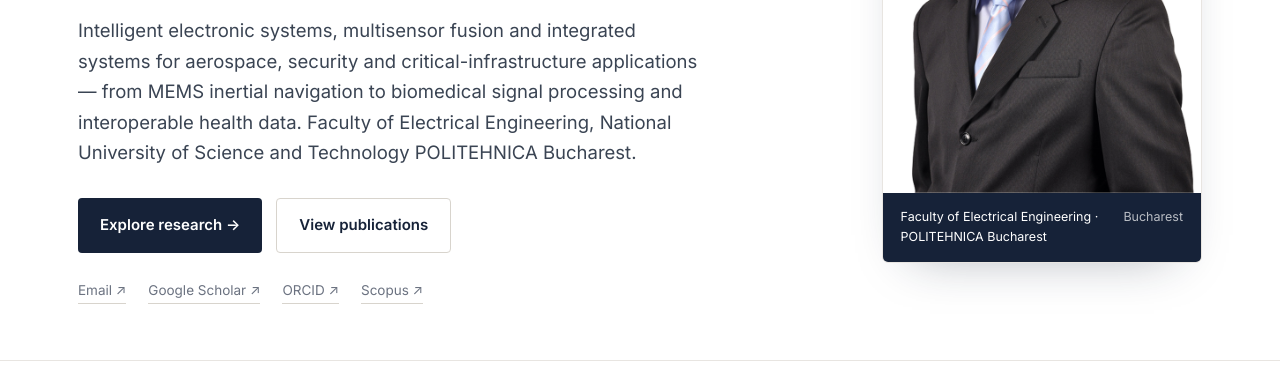
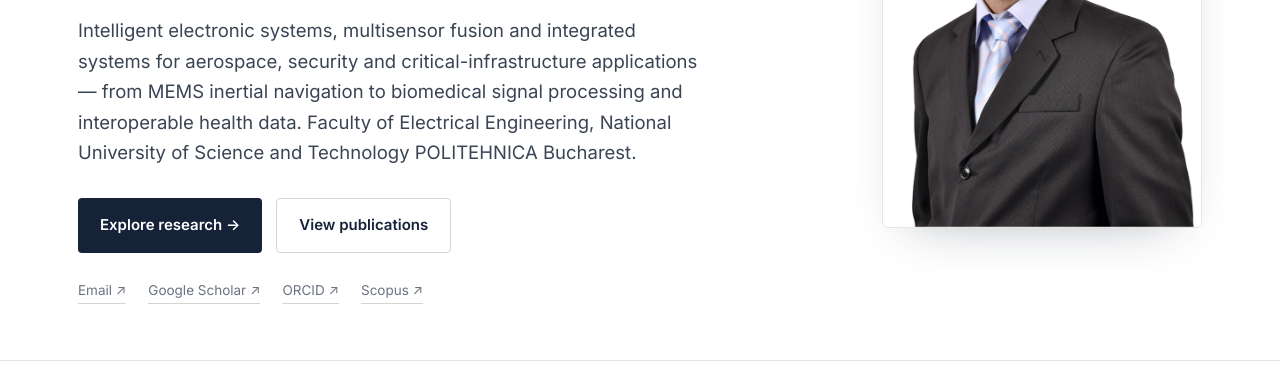
Before and after one commit to felixadochiei/academic-website, a plain HTML site: page index.html in a window 1280 px wide. Shown: the part 418-800 px from the top of the page. Drawn offline with nearby package versions, Linux system fonts and the light colour scheme; a web font is replaced by a local one.

Commit message:
Hide caption bar under photo

```diff
--- a/index.html
+++ b/index.html
@@ -57,7 +57,7 @@
 
   .photo-card{border:1px solid var(--line);border-radius:6px;overflow:hidden;box-shadow:0 20px 50px -30px rgba(22,34,56,.4)}
   .portrait{width:100%;aspect-ratio:25/32;object-fit:cover;object-position:center top;background:#eef1f5}
-  .photo-cap{background:var(--navy);color:#fff;display:flex;justify-content:space-between;gap:12px;padding:14px 18px;font-size:12.5px}
+  .photo-cap{background:var(--navy);color:#fff;display:none;justify-content:space-between;gap:12px;padding:14px 18px;font-size:12.5px}
   .photo-cap span:last-child{color:rgba(255,255,255,.7);white-space:nowrap}
 
   .stats{border-top:1px solid var(--line);border-bottom:1px solid var(--line);padding:40px 0}
```
